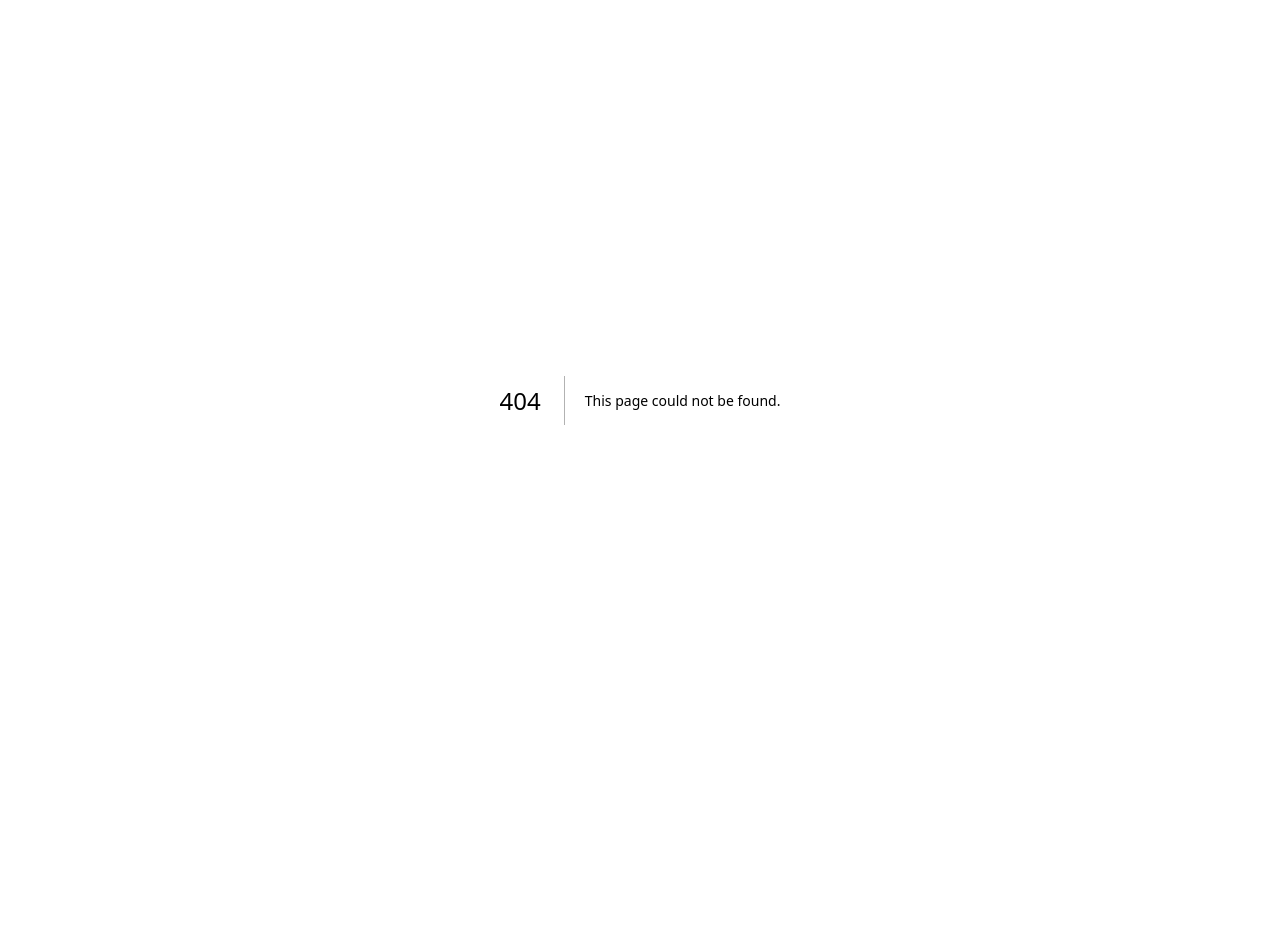
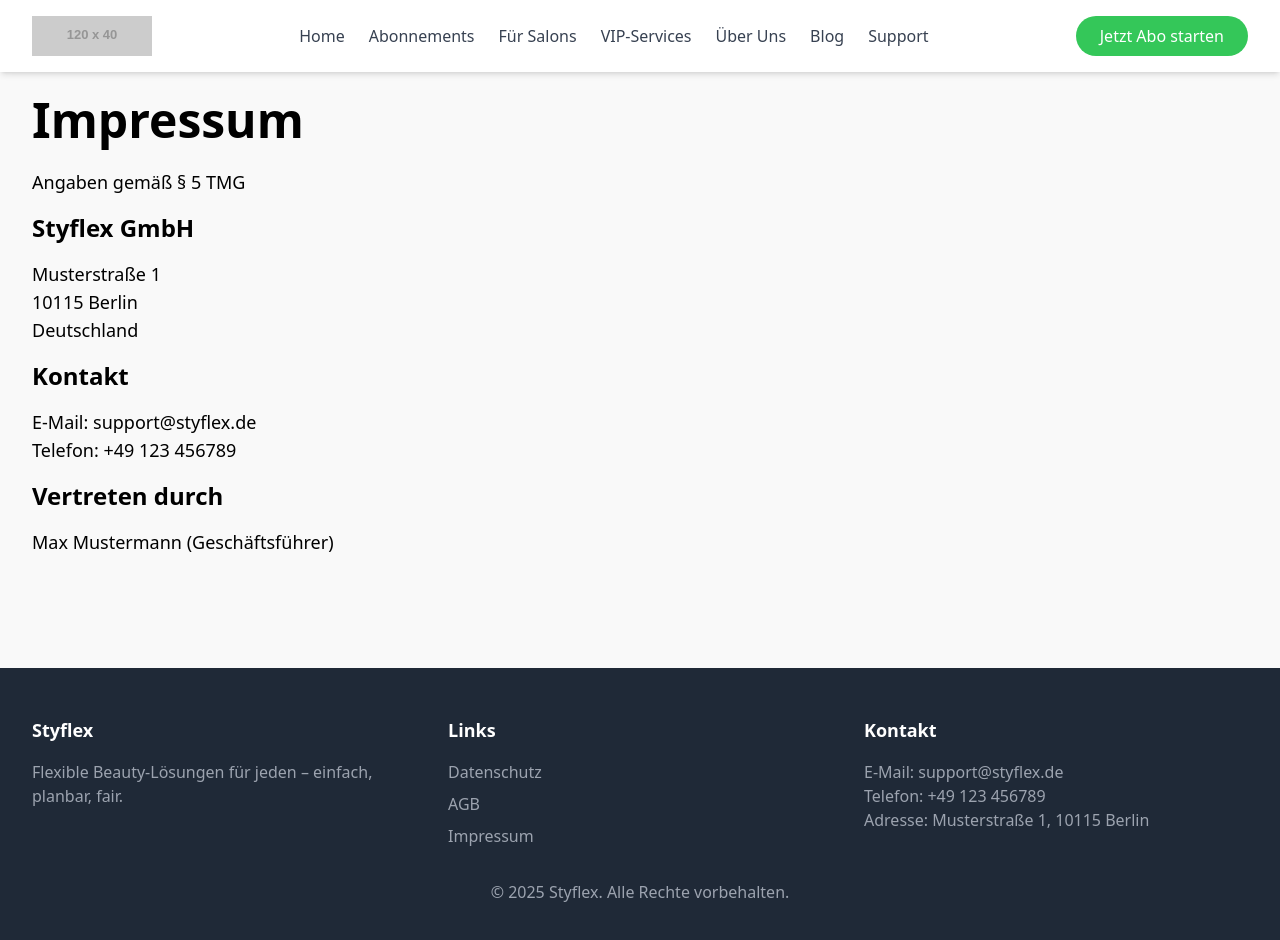
Before and after one commit to omarawel/styflex, a Next.js app: page /impressum in a window 1280 px wide. Before the commit this address had no page. Shown: the top 940 px of the page. Before the commit the page ends 800 px from the top, so only its background shows below. Built offline with nearby package versions, Linux system fonts and the light colour scheme.

Commit message:
Create impressum.tsx

```diff
--- /dev/null
+++ b/pages/impressum.tsx
@@ -0,0 +1,40 @@
+import Head from 'next/head';
+import Link from 'next/link';
+import Header from '../components/Header';
+import Footer from '../components/Footer';
+
+export default function Impressum() {
+  return (
+    <div className="min-h-screen bg-neutral">
+      <Head>
+        <title>Impressum - Styflex</title>
+        <meta name="description" content="Impressum von Styflex" />
+      </Head>
+      <Header />
+      <section className="py-24">
+        <div className="max-w-7xl mx-auto px-4 sm:px-6 lg:px-8">
+          <h1 className="text-5xl font-bold mb-6">Impressum</h1>
+          <p className="text-lg mb-4">
+            Angaben gemäß § 5 TMG
+          </p>
+          <h2 className="text-2xl font-semibold mb-4">Styflex GmbH</h2>
+          <p className="text-lg mb-4">
+            Musterstraße 1<br />
+            10115 Berlin<br />
+            Deutschland
+          </p>
+          <h2 className="text-2xl font-semibold mb-4">Kontakt</h2>
+          <p className="text-lg mb-4">
+            E-Mail: support@styflex.de<br />
+            Telefon: +49 123 456789
+          </p>
+          <h2 className="text-2xl font-semibold mb-4">Vertreten durch</h2>
+          <p className="text-lg mb-4">
+            Max Mustermann (Geschäftsführer)
+          </p>
+        </div>
+      </section>
+      <Footer />
+    </div>
+  );
+}
```
